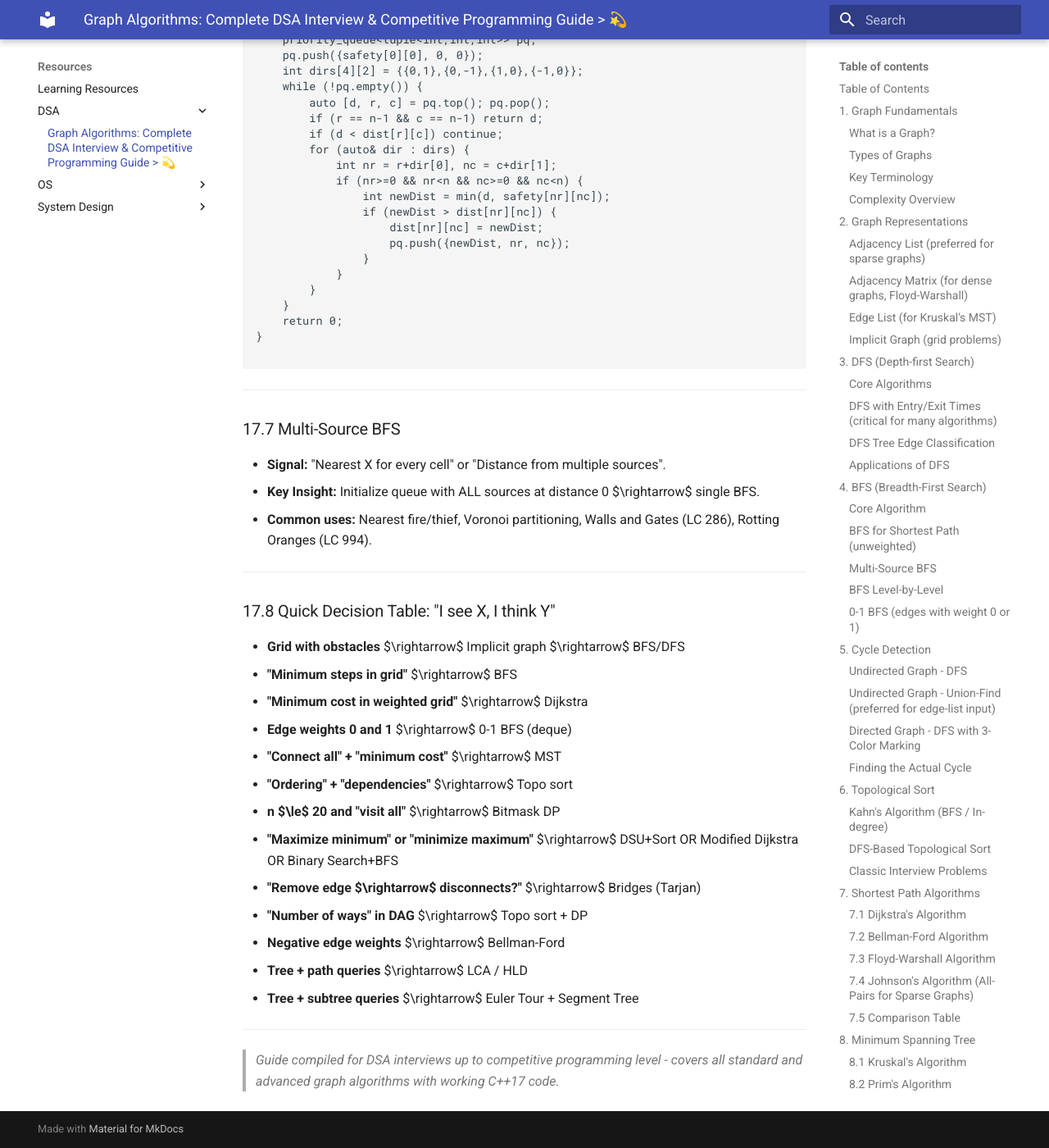
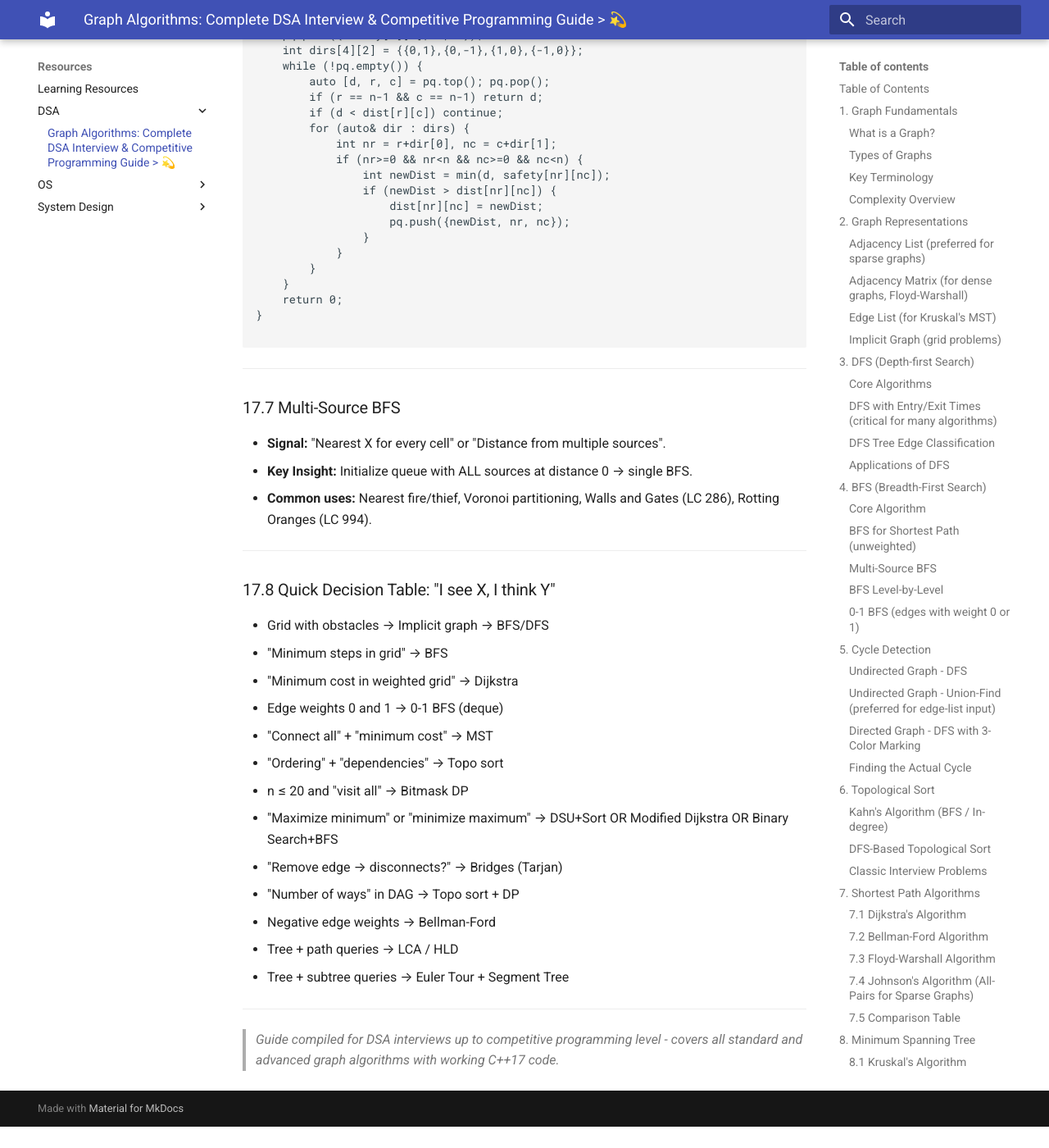
Before and after one commit to ashishpatidar123/resources, an MkDocs documentation site: the page built from docs/DSA/Graph.md, in a window 1280 px wide and 1400 px high, scrolled down 53220 px. Shown: the whole window at 82% size. Built offline with MkDocs 1.6.1 and Material for MkDocs 9.7.7, drawn with Linux system fonts in a browser that asks for light colours; after the commit the page ends 54594 px from its top, so only the background shows below that; some of the changed text lies outside the part shown.

Commit message:
Fix formatting issues in Graph.md

````diff
--- a/docs/DSA/Graph.md
+++ b/docs/DSA/Graph.md
@@ -1758,7 +1758,7 @@ struct HLD {
 
 ### 14.4 Centroid Decomposition
 
-> Recursively find centroid (removal splits tree into parts $\le n/2$). Useful for path counting problems.
+> Recursively find centroid (removal splits tree into parts ≤ n/2).
 
 ```cpp
 vector<int> centroidDecomp(vector<vector<int>>& graph, int n) {
@@ -2328,7 +2328,7 @@ void solveGrid(vector<string>& grid) {
   * Bipartite matching → Hopcroft-Karp / Hungarian / Flow reduction
 * **"Strongly connected components?"** → Tarjan's SCC / Kosaraju's
 * **"Traverse every edge exactly once?"** → Eulerian Path/Circuit → Hierholzer's
-* **"Visit every node exactly once (minimum cost)?"** → Hamiltonian / TSP → Bitmask DP ($n \le 20$)
+* **"Visit every node exactly once (minimum cost)?"** → Hamiltonian / TSP → Bitmask DP (n ≤ 20)
 * **"Tree path / subtree queries?"**
   * LCA → Binary Lifting / Euler Tour + RMQ
   * Path queries → HLD + Segment Tree
@@ -2374,16 +2374,16 @@ void solveGrid(vector<string>& grid) {
 
 
 3. **Weighted or Unweighted?**
-4. **DAG?** $\rightarrow$ Topo sort + DP
-5. **Tree?** $\rightarrow$ LCA, HLD, Euler Tour, Centroid Decomp
-6. **Negative weights?** $\rightarrow$ Bellman-Ford (Dijkstra fails)
-7. **n small ($\le 20$)?** $\rightarrow$ Bitmask DP
+8. *DAG?* → Topo sort + DP
+9. *Tree?* → LCA, HLD, Euler Tour, Centroid Decomp
+10. *Negative weights?* → Bellman-Ford (Dijkstra fails)
+11. *n small (≤ 20)?* → Bitmask DP
 
 ---
 
 ### 17.4 The "Binary Search + BFS/DFS" Meta-Pattern
 
-> "Is there a path from S to T where [some constraint $\le$ or $\ge$ threshold]?"
+> "Is there a path from S to T where [some constraint ≤ or ≥ threshold]?"
 > *If the answer is monotonic:* 1. Binary search threshold. 2. Use BFS/DFS to check feasibility.
 
 **Template:**
@@ -2473,26 +2473,26 @@ int maxMinDijkstra(vector<vector<int>>& safety, int n) {
 ### 17.7 Multi-Source BFS
 
 * **Signal:** "Nearest X for every cell" or "Distance from multiple sources".
-* **Key Insight:** Initialize queue with ALL sources at distance 0 $\rightarrow$ single BFS.
+* **Key Insight:** Initialize queue with ALL sources at distance 0 → single BFS.
 * **Common uses:** Nearest fire/thief, Voronoi partitioning, Walls and Gates (LC 286), Rotting Oranges (LC 994).
 
 ---
 
 ### 17.8 Quick Decision Table: "I see X, I think Y"
 
-* **Grid with obstacles** $\rightarrow$ Implicit graph $\rightarrow$ BFS/DFS
-* **"Minimum steps in grid"** $\rightarrow$ BFS
-* **"Minimum cost in weighted grid"** $\rightarrow$ Dijkstra
-* **Edge weights 0 and 1** $\rightarrow$ 0-1 BFS (deque)
-* **"Connect all" + "minimum cost"** $\rightarrow$ MST
-* **"Ordering" + "dependencies"** $\rightarrow$ Topo sort
-* **n $\le$ 20 and "visit all"** $\rightarrow$ Bitmask DP
-* **"Maximize minimum" or "minimize maximum"** $\rightarrow$ DSU+Sort OR Modified Dijkstra OR Binary Search+BFS
-* **"Remove edge $\rightarrow$ disconnects?"** $\rightarrow$ Bridges (Tarjan)
-* **"Number of ways" in DAG** $\rightarrow$ Topo sort + DP
-* **Negative edge weights** $\rightarrow$ Bellman-Ford
-* **Tree + path queries** $\rightarrow$ LCA / HLD
-* **Tree + subtree queries** $\rightarrow$ Euler Tour + Segment Tree
+* Grid with obstacles → Implicit graph → BFS/DFS
+* "Minimum steps in grid" → BFS
+* "Minimum cost in weighted grid" → Dijkstra
+* Edge weights 0 and 1 → 0-1 BFS (deque)
+* "Connect all" + "minimum cost" → MST
+* "Ordering" + "dependencies" → Topo sort
+* n ≤ 20 and "visit all" → Bitmask DP
+* "Maximize minimum" or "minimize maximum" → DSU+Sort OR Modified Dijkstra OR Binary Search+BFS
+* "Remove edge → disconnects?" → Bridges (Tarjan)
+* "Number of ways" in DAG → Topo sort + DP
+* Negative edge weights → Bellman-Ford
+* Tree + path queries → LCA / HLD
+* Tree + subtree queries → Euler Tour + Segment Tree
 
 ---
 
````
Also changed, not shown: other parts of docs/DSA/Graph.md (+1 -1 lines).
